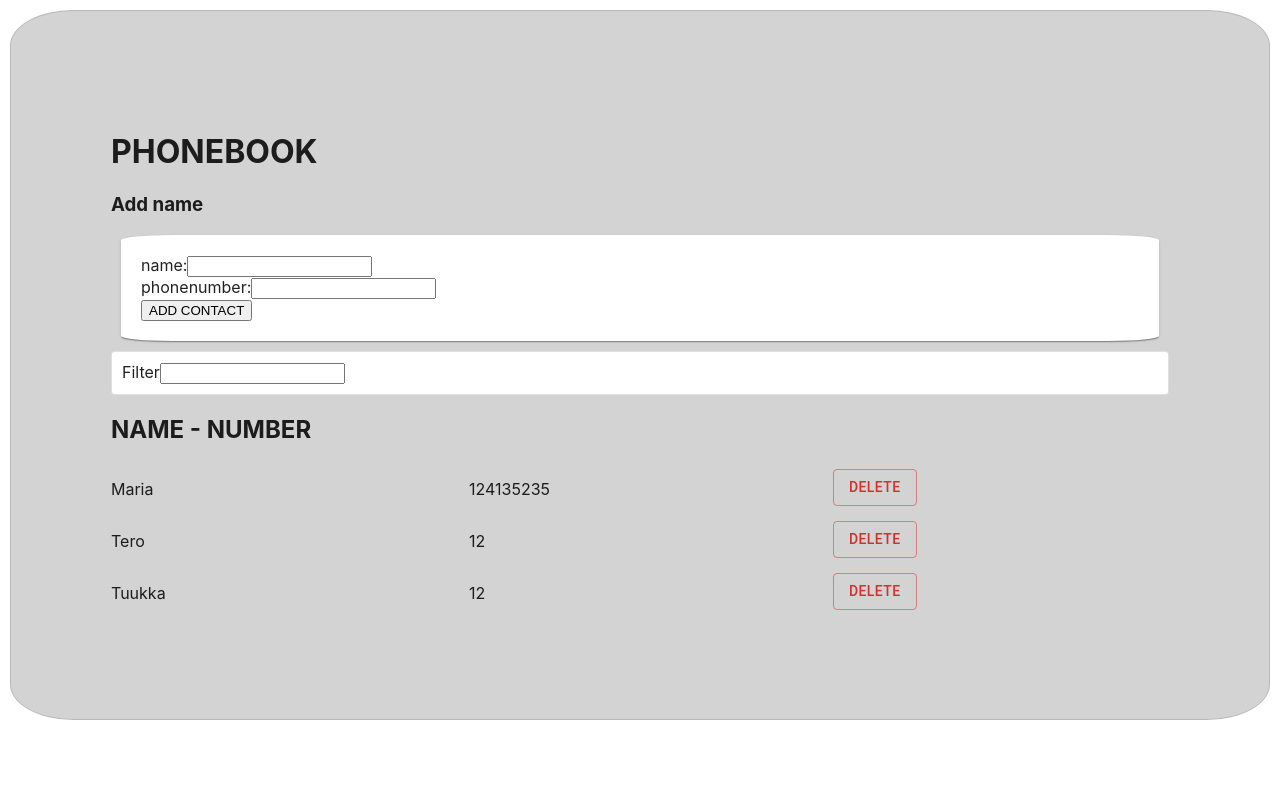
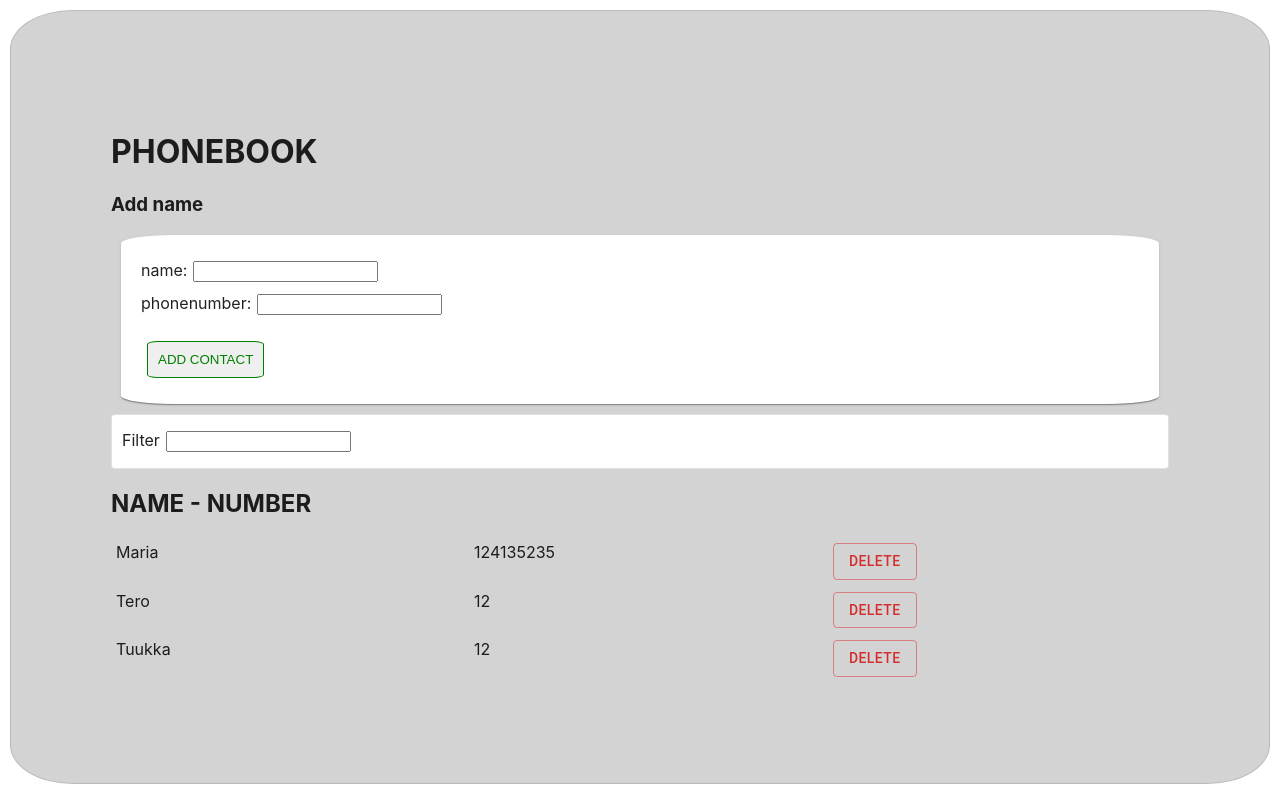
Before and after one commit to TanjaVar/full_stack_mooc_2021, a React (Create React App) app in the folder osa2/puhelinluettelo/: page / in a window 1280 px wide. Built offline with nearby package versions, Linux system fonts and the light colour scheme; data requests are answered from the project's data file.

Commit message:
Add CSS styling

```diff
--- a/osa2/puhelinluettelo/src/index.css
+++ b/osa2/puhelinluettelo/src/index.css
@@ -11,3 +11,40 @@ code {
   font-family: source-code-pro, Menlo, Monaco, Consolas, 'Courier New',
     monospace;
 }
+
+
+.box {
+  border: 1px solid black;
+  padding: 100px;
+  margin-bottom: 50px;
+  margin-top: 50px;
+  margin-left: 50px;
+  width: 500px;
+  border-radius: 5%;
+}
+
+.input {
+  margin: 6px;
+}
+
+button {
+  margin: 6px;
+  border-radius: 5%;
+  padding: 4px;
+}
+
+.delete {
+  background-color: red;
+}
+
+.phonebookitem {
+  margin: 5px;
+}
+
+.submitbutton {
+  border: 1px solid green;
+  border-radius: 9%;
+  color: green;
+  padding: 10px;
+  margin-top: 20px;
+}
```
